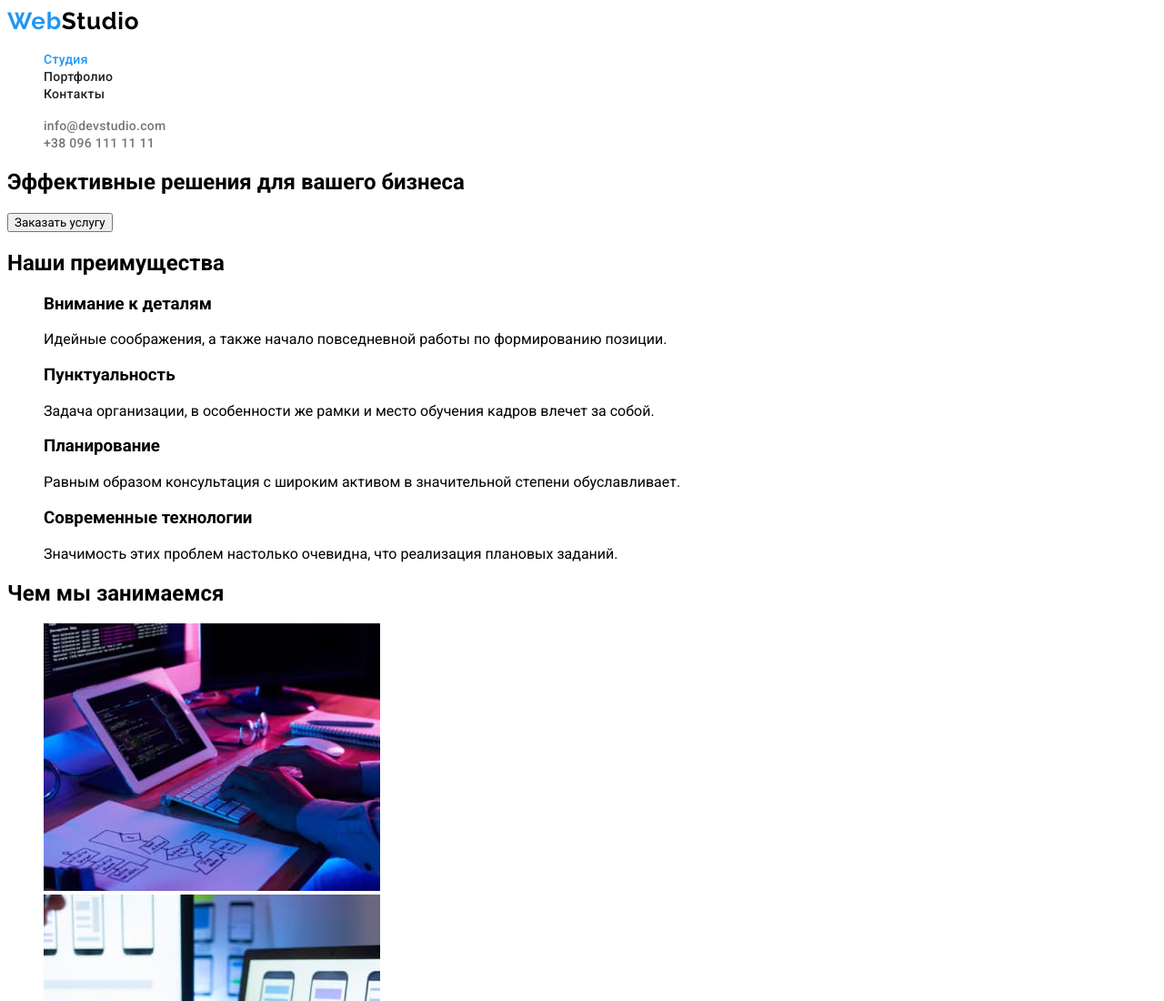
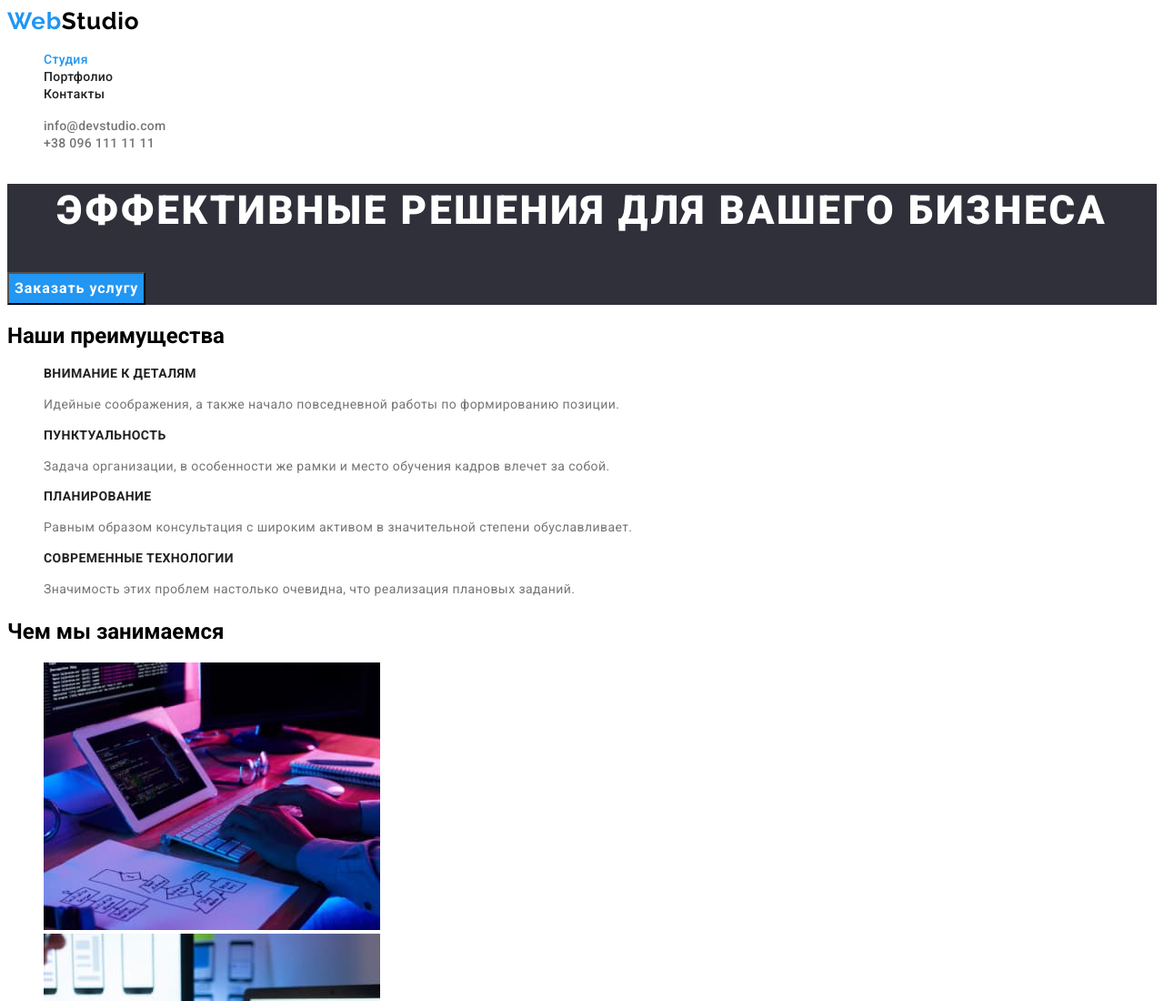
Before and after one commit to YanaPav/goit-markup-hw-02, a plain HTML site: page index.html in a window 1280 px wide. Shown: the top 1100 px of the page at 91% size. Drawn offline with Linux system fonts and the light colour scheme.

Commit message:
Стилизует секцию Hero и Preferences

```diff
--- a/index.html
+++ b/index.html
@@ -36,33 +36,37 @@
 
     <main>
       <section class="hero">
-        <h1>Эффективные решения для вашего бизнеса</h1>
-        <button type="button">Заказать услугу</button>
+        <h1 class="main-title">Эффективные решения для вашего бизнеса</h1>
+        <button type="button" class="btn">Заказать услугу</button>
       </section>
 
-      <section class="preference">
+      <section class="preferences">
         <h2>Наши преимущества</h2>
         <!-- Заголовок скроем стилями -->
         <ul class="ul-reset">
           <li>
-            <h3>Внимание к деталям</h3>
-            <p>Идейные соображения, а также начало повседневной работы по формированию позиции.</p>
+            <h3 class="preferences-title">Внимание к деталям</h3>
+            <p class="preferences-descr">
+              Идейные соображения, а также начало повседневной работы по формированию позиции.
+            </p>
           </li>
           <li>
-            <h3>Пунктуальность</h3>
-            <p>
+            <h3 class="preferences-title">Пунктуальность</h3>
+            <p class="preferences-descr">
               Задача организации, в особенности же рамки и место обучения кадров влечет за собой.
             </p>
           </li>
           <li>
-            <h3>Планирование</h3>
-            <p>
+            <h3 class="preferences-title">Планирование</h3>
+            <p class="preferences-descr">
               Равным образом консультация с широким активом в значительной степени обуславливает.
             </p>
           </li>
           <li>
-            <h3>Современные технологии</h3>
-            <p>Значимость этих проблем настолько очевидна, что реализация плановых заданий.</p>
+            <h3 class="preferences-title">Современные технологии</h3>
+            <p class="preferences-descr">
+              Значимость этих проблем настолько очевидна, что реализация плановых заданий.
+            </p>
           </li>
         </ul>
       </section>
--- a/style/style.css
+++ b/style/style.css
@@ -60,4 +60,50 @@ button {
   color: var(--accent-color);
 }
 
-/* Hero */
+/* Section Hero */
+
+.hero {
+  background-color: #2f303a;
+}
+.main-title {
+  font-weight: 900;
+  font-size: 44px;
+  line-height: 1.36;
+  text-align: center;
+  letter-spacing: 0.06em;
+  text-transform: uppercase;
+  color: var(--secondary-text-color);
+}
+
+.btn {
+  font-weight: 700;
+  font-size: 16px;
+  line-height: 1.88;
+  text-align: center;
+  letter-spacing: 0.06em;
+  color: var(--secondary-text-color);
+  background-color: var(--accent-color);
+}
+
+.btn:hover,
+.btn:focus {
+  background-color: #188ce8;
+}
+
+/* Section Preferences */
+
+.preferences-title {
+  font-weight: 700;
+  font-size: 14px;
+  line-height: 1.14;
+  letter-spacing: 0.03em;
+  text-transform: uppercase;
+  color: var(--titels-color);
+}
+.preferences-descr {
+  font-weight: 400;
+  font-size: 14px;
+  line-height: 1.71;
+  letter-spacing: 0.03em;
+  color: var(--text-color);
+}
```
